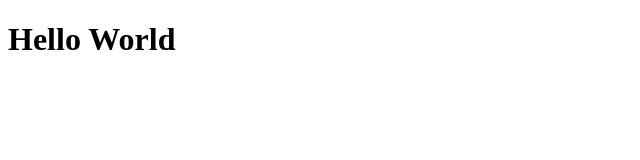
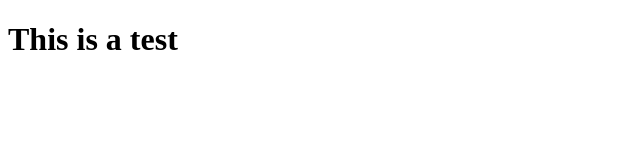
Before and after one commit to kuanhsuh/taiwan_budda, a plain HTML site: page index.html in a window 1280 px wide. Shown: the whole page, without its empty margins (0-640 px from the left). Drawn offline with Linux system fonts and the light colour scheme.

Commit message:
Testing Netlify

```diff
--- a/index.html
+++ b/index.html
@@ -9,7 +9,7 @@
 </head>
 
 <body>
-  <h1>Hello World</h1>
+  <h1>This is a test</h1>
 </body>
 
 </html>
```
